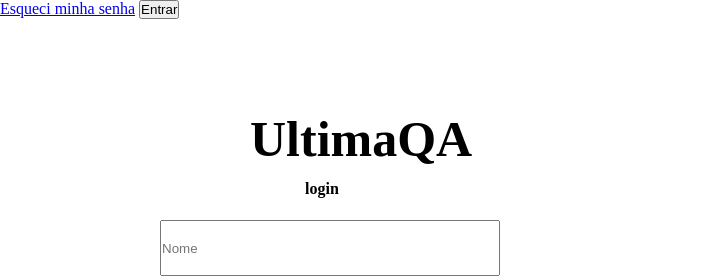
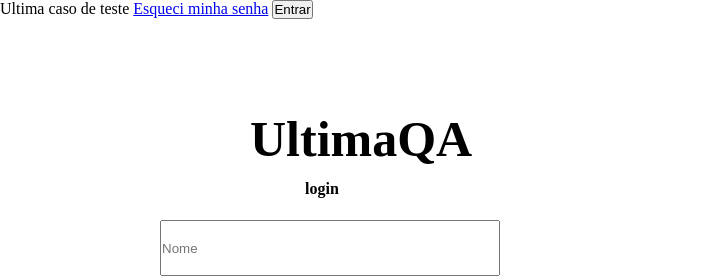
Before and after one commit to RaquelGomes25/MEUPROJETO, a plain HTML site: page INDEX.HTML in a window 1280 px wide. Shown: the top 280 px of the page, 0-715 px from the left. Drawn offline with Linux system fonts and the light colour scheme.

Commit message:
atualizado3

```diff
--- a/INDEX.HTML
+++ b/INDEX.HTML
@@ -11,7 +11,7 @@
 </head>
 <body>
     <section class="conteudo-principal">
-        <div class="conteudo-principal-escrito">
+        <div class="conteudo-principal-escrito">Ultima caso de teste
             <h1 class="conteudo-principal-escrito-titulo">UltimaQA</h1>
             <h4 class="conteudo-principal-escrito-subtitulo">login</h4>
             <input class="conteudo-principal-escrito-input" type="text" placeholder="Nome">
```
